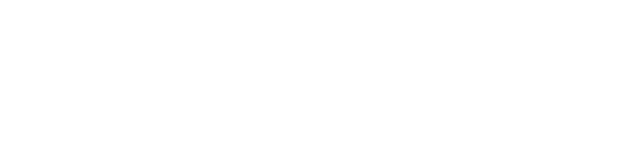
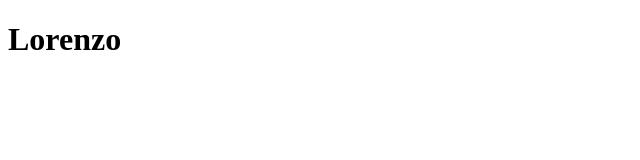
Before and after one commit to bananaborane/github_demo, a plain HTML site: page index.html in a window 1280 px wide. Shown: the whole page, without its empty margins (0-640 px from the left). Drawn offline with Linux system fonts and the light colour scheme.

Commit message:
updated index.html

```diff
--- a/index.html
+++ b/index.html
@@ -7,6 +7,6 @@
     <title>Document</title>
 </head>
 <body>
-
+    <h1>Lorenzo</h1>
 </body>
 </html>
```
